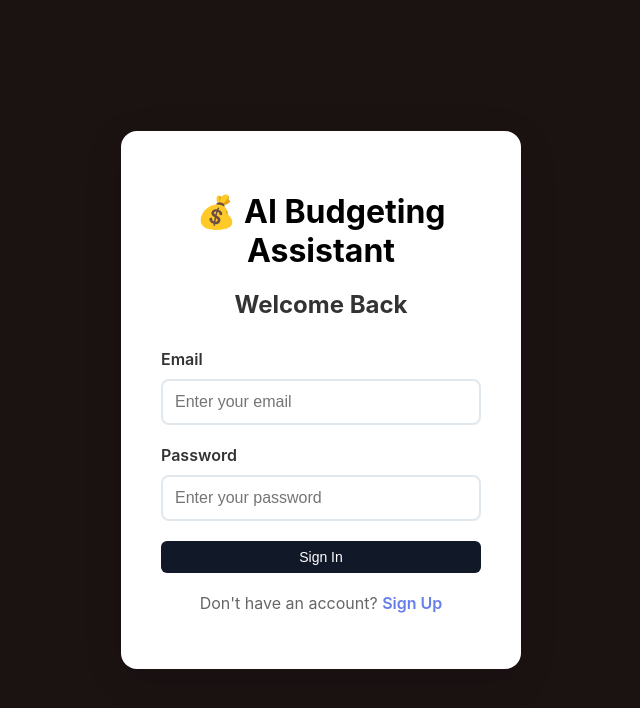
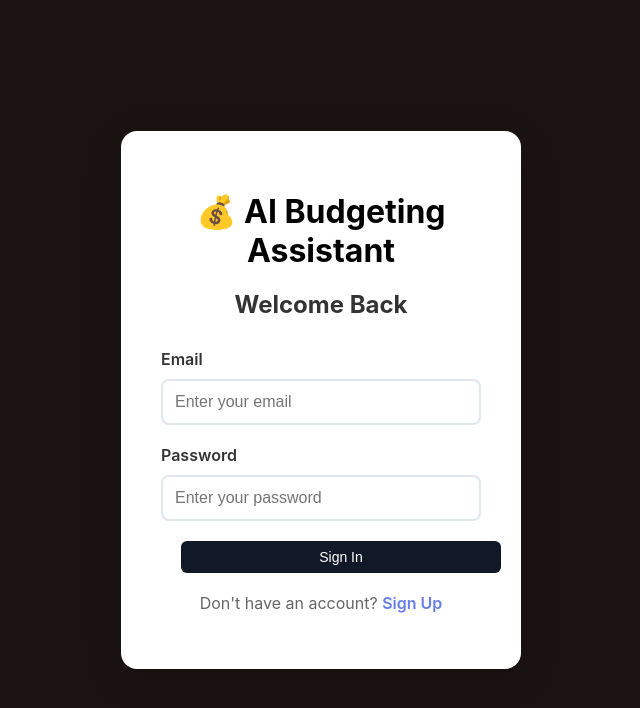
Before and after one commit to SHERV22/fpti-assign-2-code, a React (Create React App) app: page / in a window 1280 px wide. Shown: the top 708 px of the page, without its empty margins (319-959 px from the left). Built offline with nearby package versions, Linux system fonts and the light colour scheme; no server answers; the HTML template or start-up script is replaced by a standard one.

Commit message:
changed currency symbols to rupees and adjusted button margin

```diff
--- a/src/components/BudgetOverview.js
+++ b/src/components/BudgetOverview.js
@@ -79,7 +79,7 @@ const BudgetOverview = ({ budget, transactions, userProfile }) => {
               <div className="category-header">
                 <span className="category-name">{category}</span>
                 <span className="category-amount">
-                  ${spent.toFixed(0)} / ${budgetAmount.toFixed(0)}
+                  ₹{spent.toFixed(0)} / ₹{budgetAmount.toFixed(0)}
                 </span>
               </div>
               <div className="category-progress">
--- a/src/components/Dashboard.css
+++ b/src/components/Dashboard.css
@@ -125,6 +125,7 @@
   font-weight: 500;
   font-size: 14px;
   transition: all 0.2s;
+  margin-left: 20px;
 }
 
 .btn-primary:hover {
```
